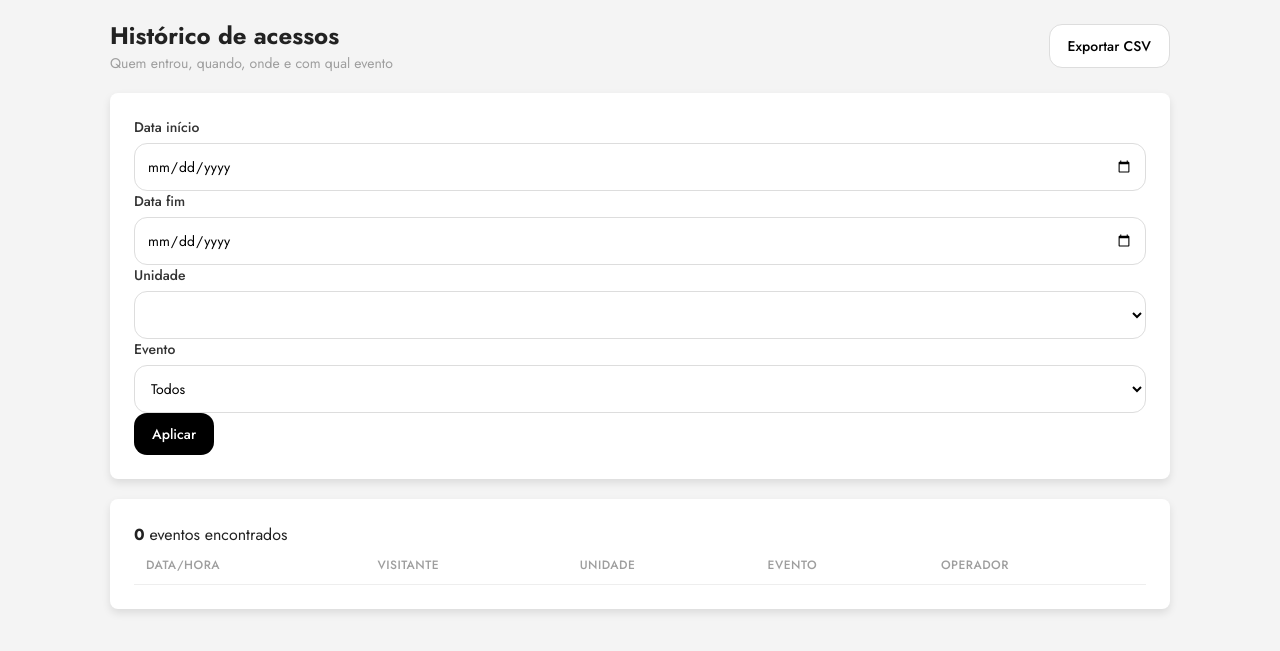
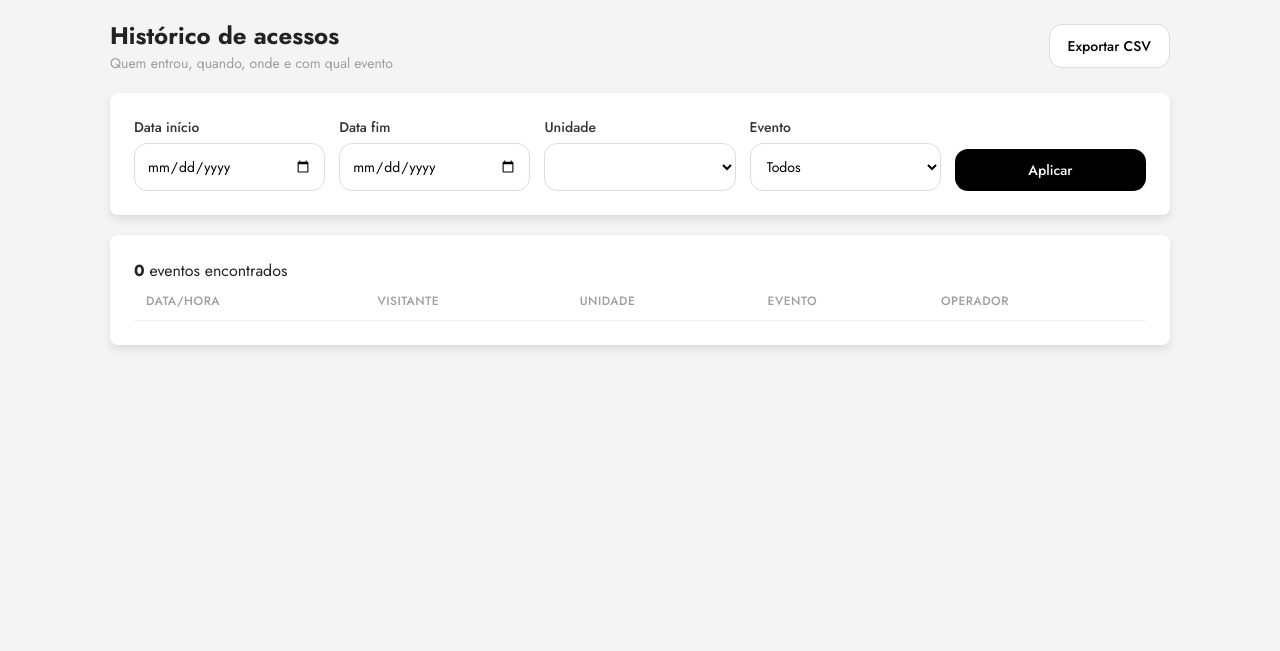
Before and after one commit to Miller-Dev976/controle-acesso-condominio, a plain HTML site: page frontend/pages/historico.html in a window 1280 px wide. Shown: the part 73-724 px from the top of the page. Drawn offline with Linux system fonts and the light colour scheme; a script that the page names is missing.

Commit message:
adiciona estilo para barra de filtros no histórico

```diff
--- a/frontend/pages/css/style.css
+++ b/frontend/pages/css/style.css
@@ -383,3 +383,12 @@ body {
 .badge-visitante  { background-color: #e7efff; color: #2453b3; }
 .badge-prestador  { background-color: #f1e9ff; color: #6b3fb5; }
 .badge-entregador { background-color: #fff2e0; color: #b25e00; }
+
+
+/* ---------- Felipe | CSS | Histórico | barra de filtros ---------- */
+.barra-filtros {
+    display: grid;
+    grid-template-columns: repeat(auto-fit, minmax(160px, 1fr));
+    gap: 14px;
+    align-items: end;
+}
```
